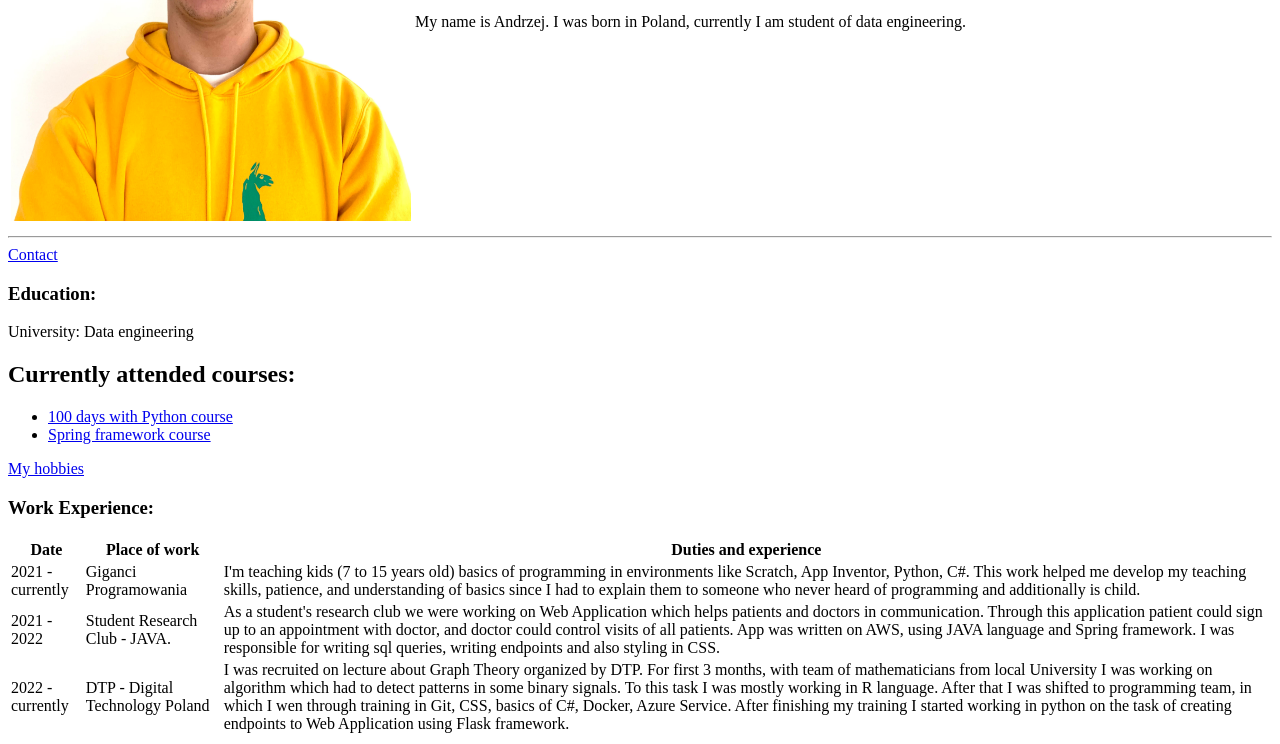
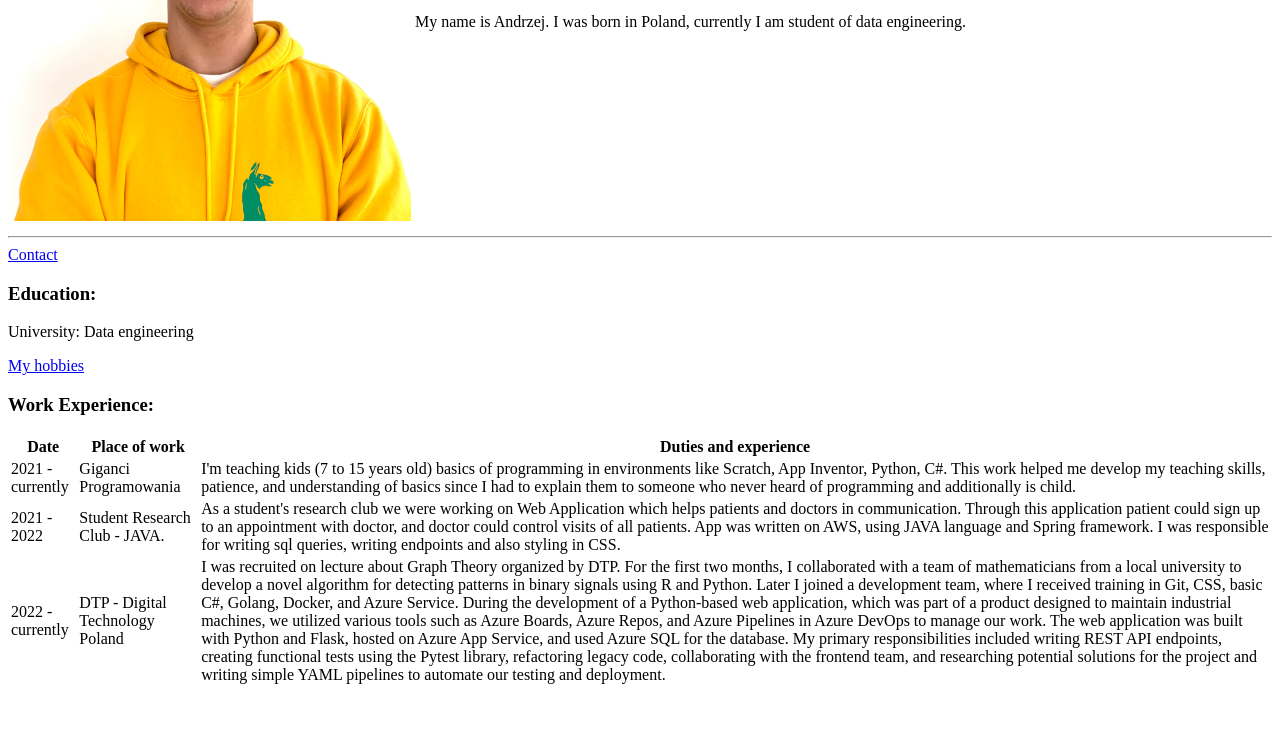
Before and after one commit to AndrzejBorek/website_cv, a plain HTML site: page index.html in a window 1280 px wide. Shown: the part 290-1034 px from the top of the page. After the commit the page ends 985 px from the top, so only its background shows below. Drawn offline with Linux system fonts and the light colour scheme.

Commit message:
Update index.html

```diff
--- a/index.html
+++ b/index.html
@@ -31,11 +31,6 @@
 		<a href="contact.html"> Contact</a>
 		<h3>Education:</h3>
 		<p> University: Data engineering</p>
-		<h2>Currently attended courses:</h2>
-		<ul>
-			<li> <a href="https://github.com/AndrzejBorek/100_days_of_python"> 100 days with Python course</a> </li>
-			<li> <a href="https://github.com/AndrzejBorek/spring5webapp"> Spring framework course</a></li>
-		</ul>
 		<a href="hobbies.html"> My hobbies</a>
 		<h3> Work Experience: </h3>
 		<table>
@@ -66,12 +61,7 @@
 			<tr>
 				<td> 2022 - currently </td>
 				<td> DTP - Digital Technology Poland </td>
-				<td> I was recruited on lecture about Graph Theory organized by DTP. For first 3 months, with team of
-					mathematicians from local University I was working on algorithm which had to detect patterns in some
-					binary signals. To this task I was mostly working in R language. After that I was shifted to
-					programming team, in which I wen through training in Git, CSS, basics of C#, Docker, Azure Service.
-					After finishing my training I started working in python on the task of creating endpoints to Web Application
-					using Flask framework.
+				<td> I was recruited on lecture about Graph Theory organized by DTP. For the first two months, I collaborated with a team of mathematicians from a local university to develop a novel algorithm for detecting patterns in binary signals using R and Python. Later I joined a development team, where I received training in Git, CSS, basic C#, Golang, Docker, and Azure Service. During the development of a Python-based web application, which was part of a product designed to maintain industrial machines, we utilized various tools such as Azure Boards, Azure Repos, and Azure Pipelines in Azure DevOps to manage our work. The web application was built with Python and Flask, hosted on Azure App Service, and used Azure SQL for the database. My primary responsibilities included writing REST API endpoints, creating functional tests using the Pytest library, refactoring legacy code, collaborating with the frontend team, and researching potential solutions for the project and writing simple YAML pipelines to automate our  testing and deployment.
 				</td>
 			</tr>
 		</table>
```
